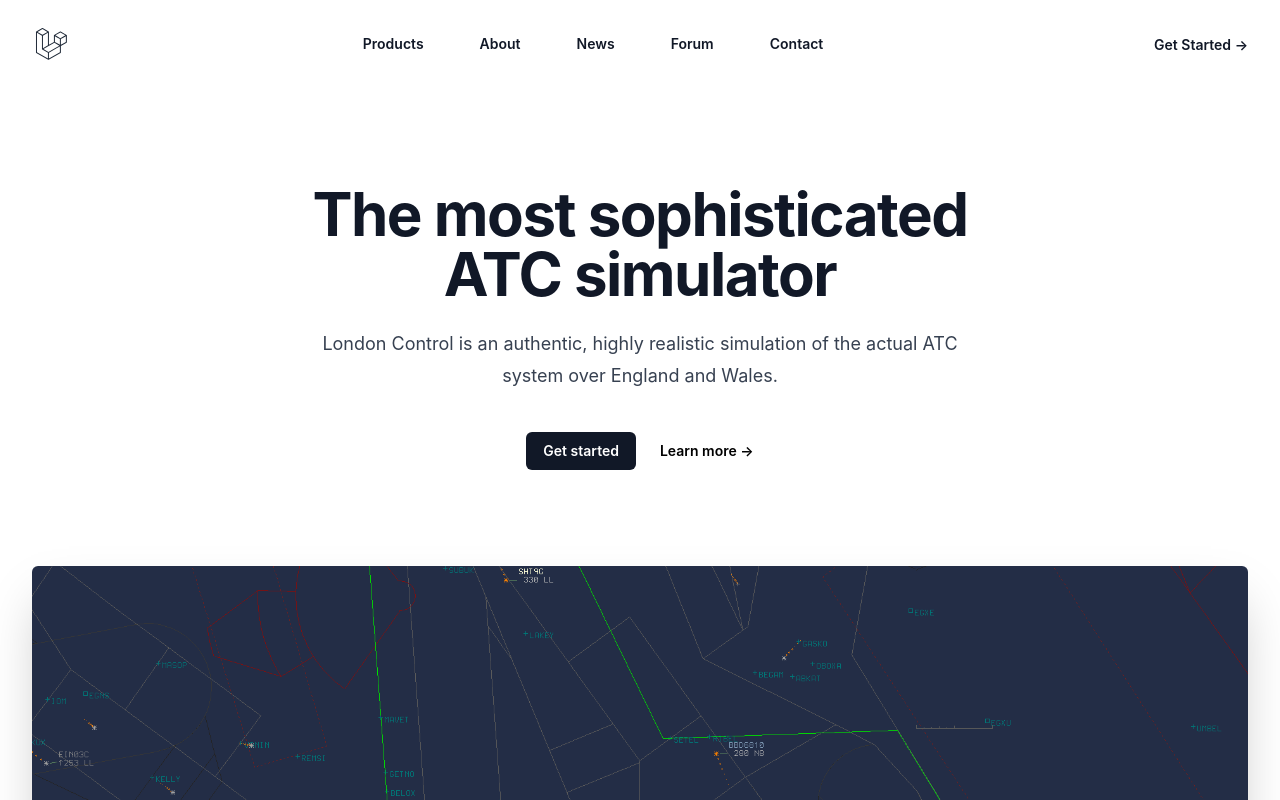
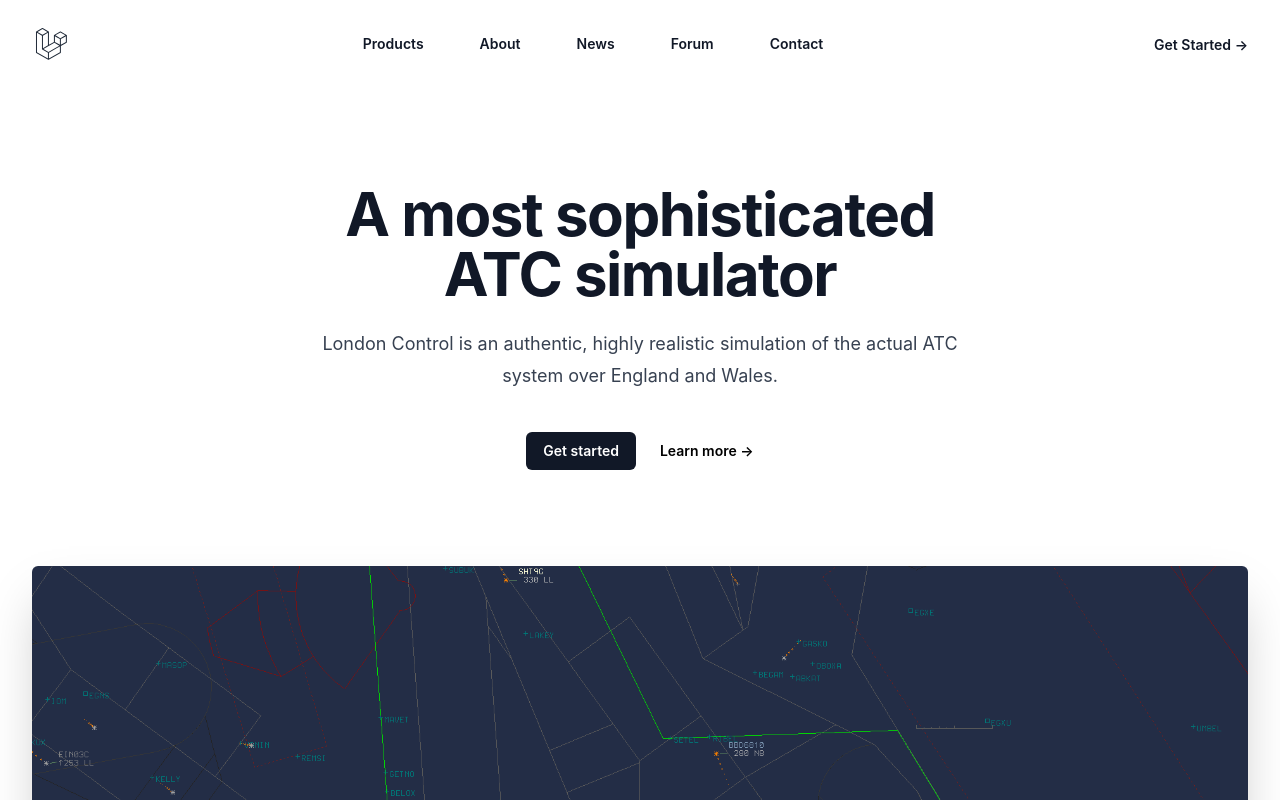
Before and after one commit to LondonControl/website, a Next.js app: page / in a window 1280 px wide. Shown: the top 800 px of the page. Built offline with nearby package versions, Linux system fonts and the light colour scheme; no server answers.

Commit message:
fix: changed header text

```diff
--- a/src/components/Sections/HeroSection.tsx
+++ b/src/components/Sections/HeroSection.tsx
@@ -8,7 +8,7 @@
       <div className="mx-auto max-w-site px-6 laptop:px-8">
         <div className="mx-auto max-w-2xl text-center">
           <h1 className="text-4xl font-bold tracking-tight text-gray-900 tablet:text-6xl">
-            The most sophisticated ATC simulator
+            A most sophisticated ATC simulator
           </h1>
           <p className="mt-6 text-lg leading-8 text-gray-700">
             London Control is an authentic, highly realistic simulation of the
```
